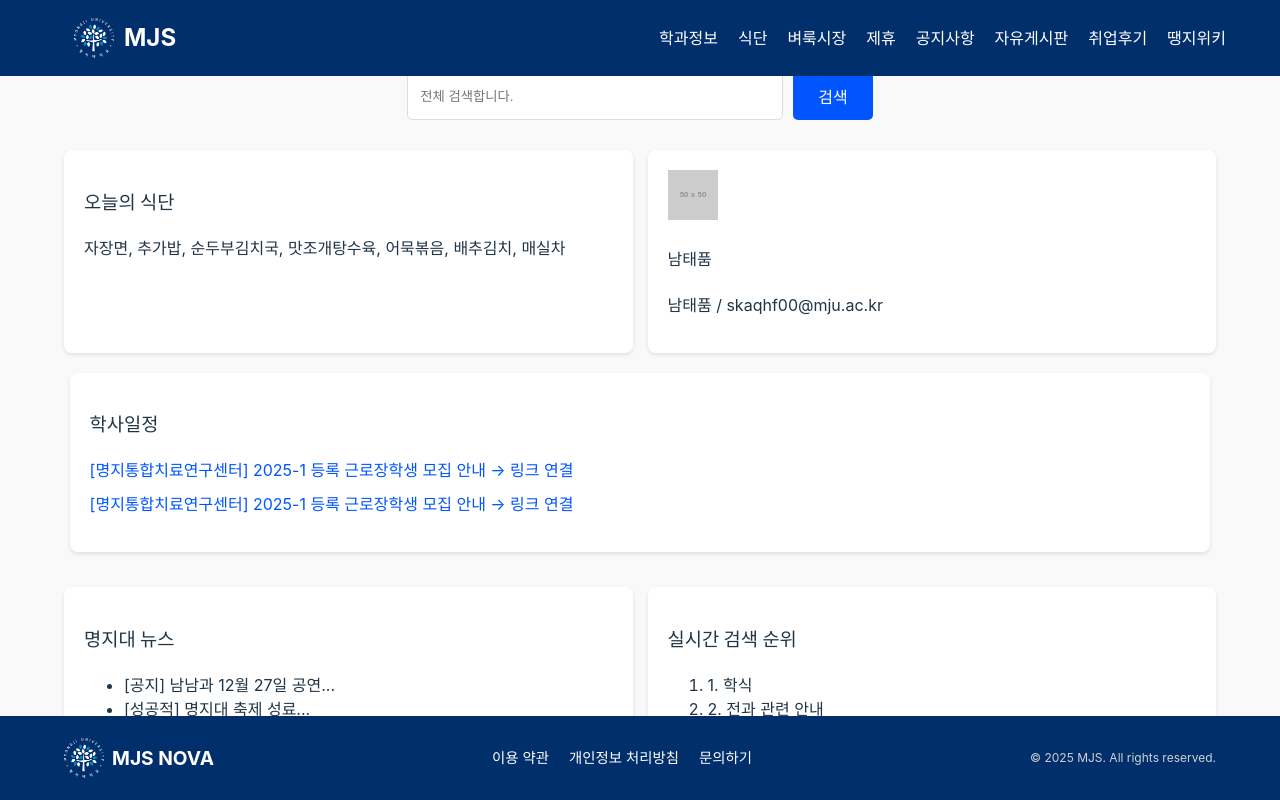
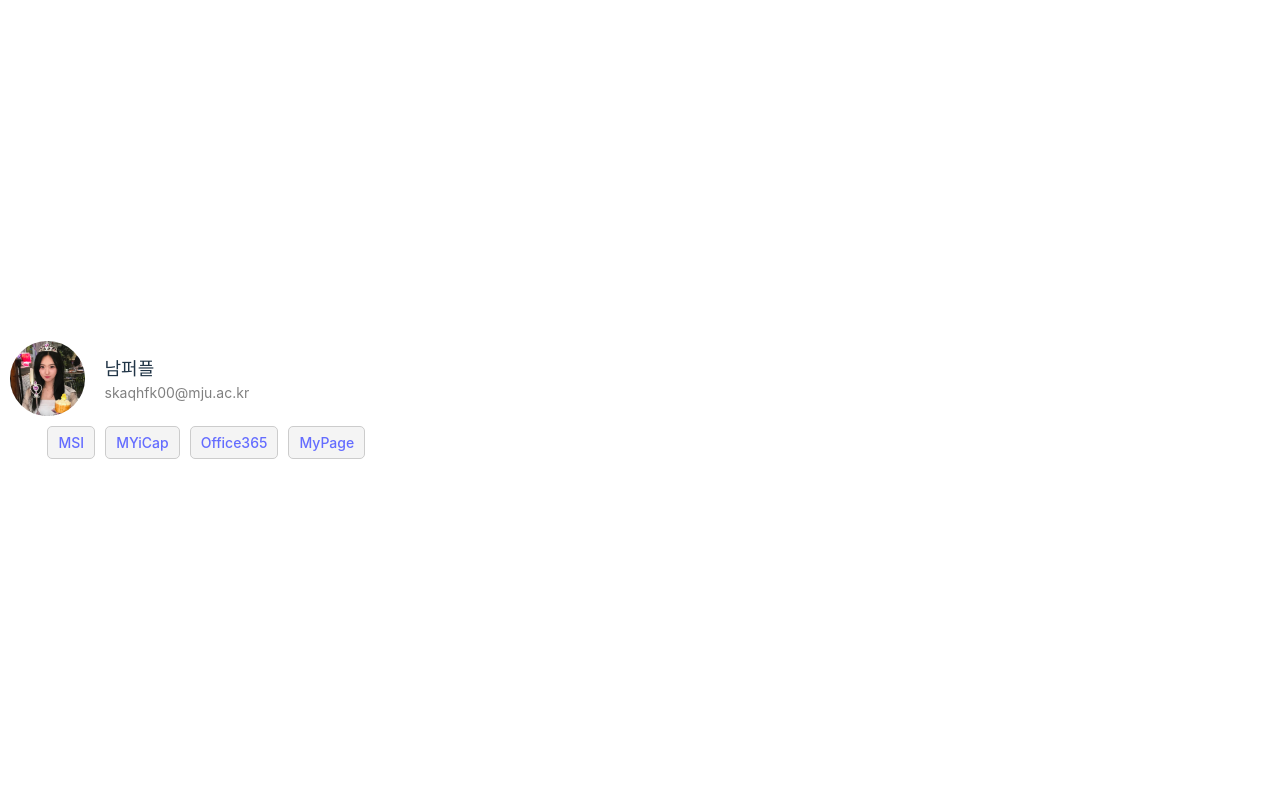
Before and after one commit to ChoiTheCreator/MJS-FRONT, a React (Vite) app: page / in a window 1280 px wide. Built offline with nearby package versions, Linux system fonts and the light colour scheme.

Commit message:
feat. 프로필 카드 생성

```diff
--- a/package.json
+++ b/package.json
@@ -10,6 +10,7 @@
     "preview": "vite preview"
   },
   "dependencies": {
+    "@emotion/css": "^11.13.5",
     "react": "^18.3.1",
     "react-dom": "^18.3.1",
     "react-router-dom": "^7.1.1",
--- a/src/App.jsx
+++ b/src/App.jsx
@@ -1,8 +1,10 @@
 import MainPage from './page/MainPage';
+import TestPage from './page/TestPage';
+
 function App() {
   return (
     <div className="container">
-      <MainPage></MainPage>
+      <TestPage></TestPage>
     </div>
   );
 }
--- /dev/null
+++ b/src/components/Avatar.jsx
@@ -0,0 +1,29 @@
+import { Link } from "react-router-dom";
+import dummyProfileImage from '../assets/dummy_profile.png';
+import { useState } from "react";
+
+export default function Avatar({ userId }) {
+  const [profileImage, setProfileImage] = useState(dummyProfileImage);
+
+  // useEffect(() => { userId로 profileImage 받아오기 }
+
+  return (
+    <Link to={`/profile/${userId}`} >
+      <div style={{ width: '100%', height: '100%', display: 'flex', justifyContent: 'center', alignItems: 'center' }}>
+        <img
+          src={profileImage}
+          alt="profile"
+          style={{
+            objectFit: 'cover',
+            width: '100%',
+            height: '100%',
+            maxWidth: '100%',
+            maxHeight: '100%',
+            aspectRatio: '1/1', // 정사각형 비율 설정
+            borderRadius: '50%' // 모서리 round
+          }} />
+        {/* <p>남퍼플</p> */}
+      </div>
+    </ Link>
+  );
+}
--- /dev/null
+++ b/src/components/ProfileCard.jsx
@@ -0,0 +1,15 @@
+import React from 'react';
+import Avatar from './Avatar';
+import { Link } from 'react-router-dom';
+
+export default function ProfileCard({ userId, name, email, profileImage }) {
+  return (
+    <div>
+      <Avatar userId={userId} profileImage={profileImage} />
+      <Link to={`/profile/${userId}`} >
+        <p>{name}</p>
+      </Link>
+      <p>{email}</p>
+    </div>
+  );
+}
--- /dev/null
+++ b/src/components/UserProfile.jsx
@@ -0,0 +1,38 @@
+import { Link } from 'react-router-dom';
+import { useState } from 'react';
+import '../styles/UserProfile.css';
+import dummyProfileImage from '../assets/dummy_profile.png';
+import Avatar from './Avatar';
+
+const UserProfile = () => {
+  const [profileData, setProfileData] = useState(dummy); // Replace this with the actual
+  const [profileImage, setProfileImage] = useState(dummyProfileImage);
+
+  return (
+    <div className="profile-container">
+      <div className="profile-header">
+        <div className='profile-image-wrapper'>
+          <Avatar src={profileImage} alt="Profile" className="profile-image" />
+        </div>
+        <div className="profile-info">
+          <h3>{profileData.name}</h3>
+          <p>{profileData.email}</p>
+        </div>
+      </div>
+      <div className="profile-links">
+        <Link className="profile-button" to={"https://msi.mju.ac.kr"}>MSI</Link>
+        <Link className="profile-button" to={"https://myicap.mju.ac.kr"}>MYiCap</Link>
+        <Link className="profile-button" to={"https://mcloud.mju.ac.kr"}>Office365</Link>
+        <Link className="profile-button" to={`/profile/${profileData.id}`}>MyPage</Link>
+      </div>
+    </div>
+  );
+};
+
+export default UserProfile;
+
+const dummy = {
+  id: 1,
+  name: '남퍼플',
+  email: 'skaqhfk00@mju.ac.kr',
+};
--- a/src/page/MainPage.jsx
+++ b/src/page/MainPage.jsx
@@ -2,6 +2,7 @@ import React from 'react';
 import Navbar from '../components/Navbar';
 import MainSection from '../components/MainSection';
 import Footer from '../components/Footer';
+
 const MainPage = () => {
   return (
     <div>
--- /dev/null
+++ b/src/page/TestPage.jsx
@@ -0,0 +1,25 @@
+import React from 'react';
+import ProfileCard from '../components/ProfileCard';
+import UserProfile from '../components/UserProfile';
+
+export default function TestPage() {
+  const dummyProfile = {
+    id: 1,
+    name: "남퍼플",
+    email: "22@mju.ac.kr",
+    profileImage: "path_to_profile_image" // 여기에 실제 프로필 이미지 경로를 넣으세요.
+  };
+
+  return (
+    <div style={{ display: 'flex', flexDirection: 'column', alignItems: 'center' }}>
+      {/* <ProfileCard
+        userId={dummyProfile.id}
+        name={dummyProfile.name}
+        email={dummyProfile.email}
+        profileImage={dummyProfile.profileImage}
+      /> */}
+      {/* <p>test page</p> */}
+      <UserProfile />
+    </div>
+  );
+}
--- /dev/null
+++ b/src/styles/UserProfile.css
@@ -0,0 +1,60 @@
+.profile-container {
+  display: flex;
+  flex-direction: column;
+  align-items: center;
+  padding: 10px;
+}
+
+.profile-header {
+  display: flex;
+  align-items: center;
+}
+
+.profile-image {
+  width: 50px;
+  height: 50px;
+  border-radius: 50%;
+  margin-right: 10px;
+}
+
+.profile-info {
+  flex: 4;
+  padding-left: 20px; /* 텍스트와 이미지 사이 간격 */
+}
+
+.profile-image-wrapper {
+  flex: 1;
+  display: flex;
+  justify-content: center;
+  align-items: center;
+}
+
+.profile-info h3 {
+  margin: 0;
+  font-size: 18px;
+}
+
+.profile-info p {
+  margin: 0;
+  font-size: 14px;
+  color: gray;
+}
+
+.profile-links {
+  display: flex;
+  gap: 10px;
+  margin-top: 10px;
+}
+
+.profile-button {
+  background-color: #f4f4f4;
+  border: 1px solid #ccc;
+  padding: 5px 10px;
+  font-size: 14px;
+  cursor: pointer;
+  border-radius: 5px;
+}
+
+.profile-button:hover {
+  background-color: #ddd;
+}
```
Also changed, not shown: src/assets/dummy_profile.png (added), 1 other file (tests, documents, lock files or other folders).
